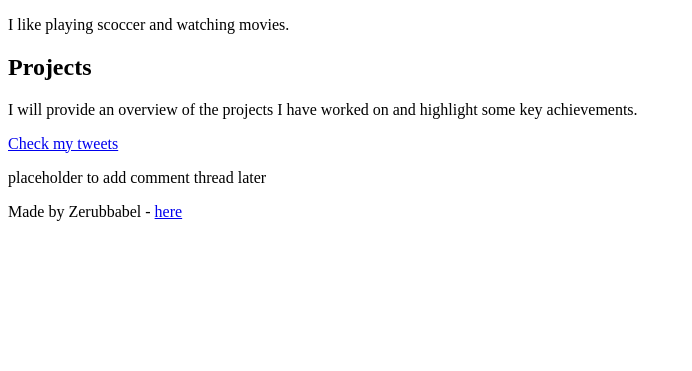
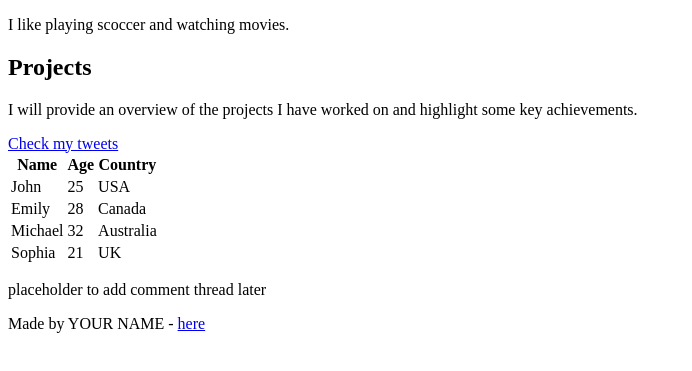
Before and after one commit to Zerubbabelmessele/My_First_Portfolio, a plain HTML site: page html_basic/index.html in a window 1280 px wide. Shown: the part 387-758 px from the top of the page, without its empty margins (0-692 px from the left). Drawn offline with Linux system fonts and the light colour scheme.

Commit message:
index updated

```diff
--- a/html_basic/index.html
+++ b/html_basic/index.html
@@ -32,16 +32,44 @@
           highlight some key achievements.
         </p>
         <a href="tweets.html">Check my tweets</a>
+        <table>
+          <thead>
+            <tr>
+              <th>Name</th>
+              <th>Age</th>
+              <th>Country</th>
+            </tr>
+          </thead>
+          <tbody>
+            <tr>
+              <td>John</td>
+              <td>25</td>
+              <td>USA</td>
+            </tr>
+            <tr>
+              <td>Emily</td>
+              <td>28</td>
+              <td>Canada</td>
+            </tr>
+            <tr>
+              <td>Michael</td>
+              <td>32</td>
+              <td>Australia</td>
+            </tr>
+            <tr>
+              <td>Sophia</td>
+              <td>21</td>
+              <td>UK</td>
+            </tr>
+          </tbody>
+        </table>
       </article>
       <aside>
         <p>placeholder to add comment thread later</p>
       </aside>
     </main>
     <footer>
-      <p>
-        Made by Zerubbabel -
-        <a href="https://github.com/Zerubbabelmessele" target="_blank">here</a>
-      </p>
+      <p>Made by YOUR NAME - <a href="ANY LINK" target="_blank">here</a></p>
     </footer>
   </body>
 </html>
```
